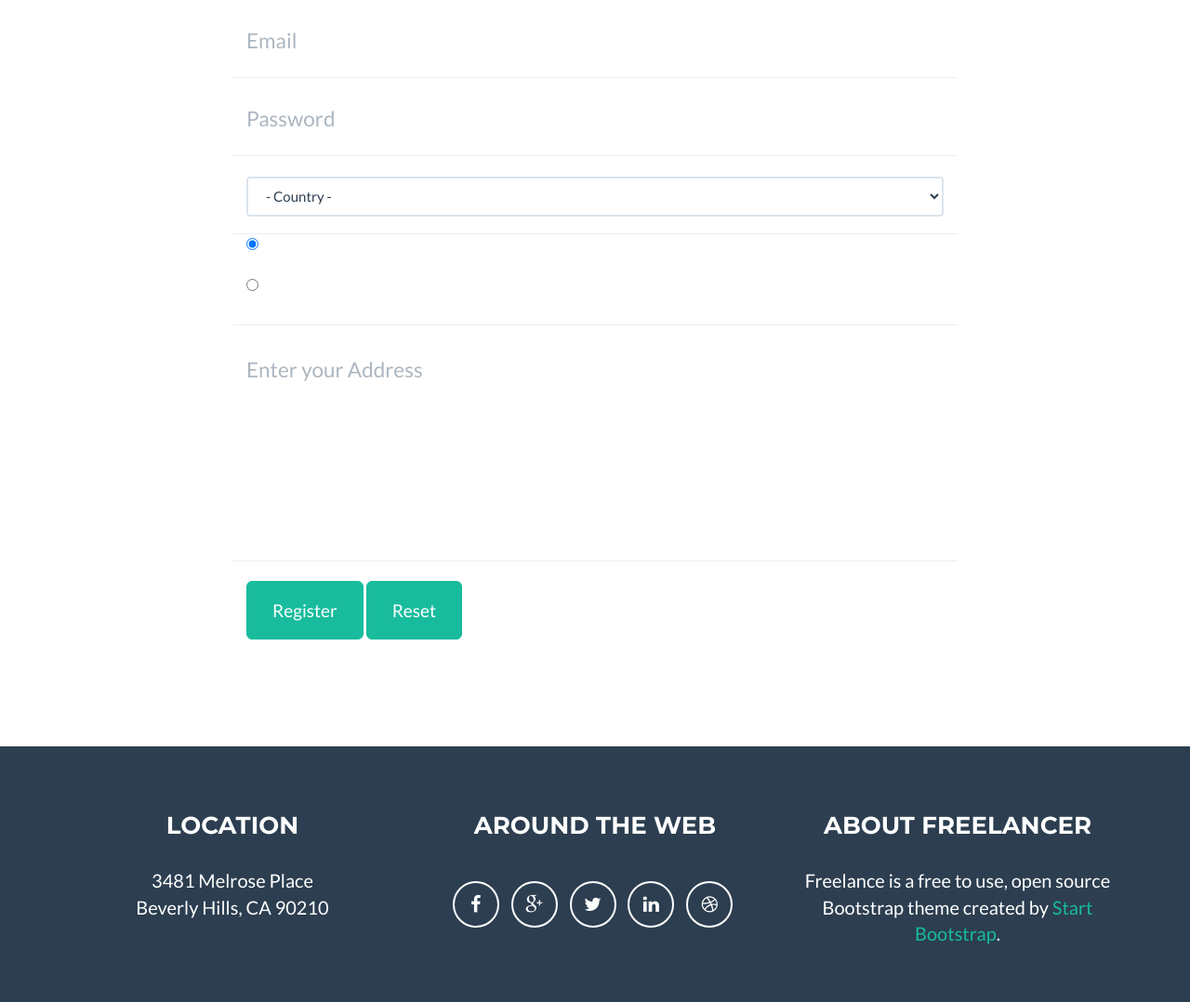
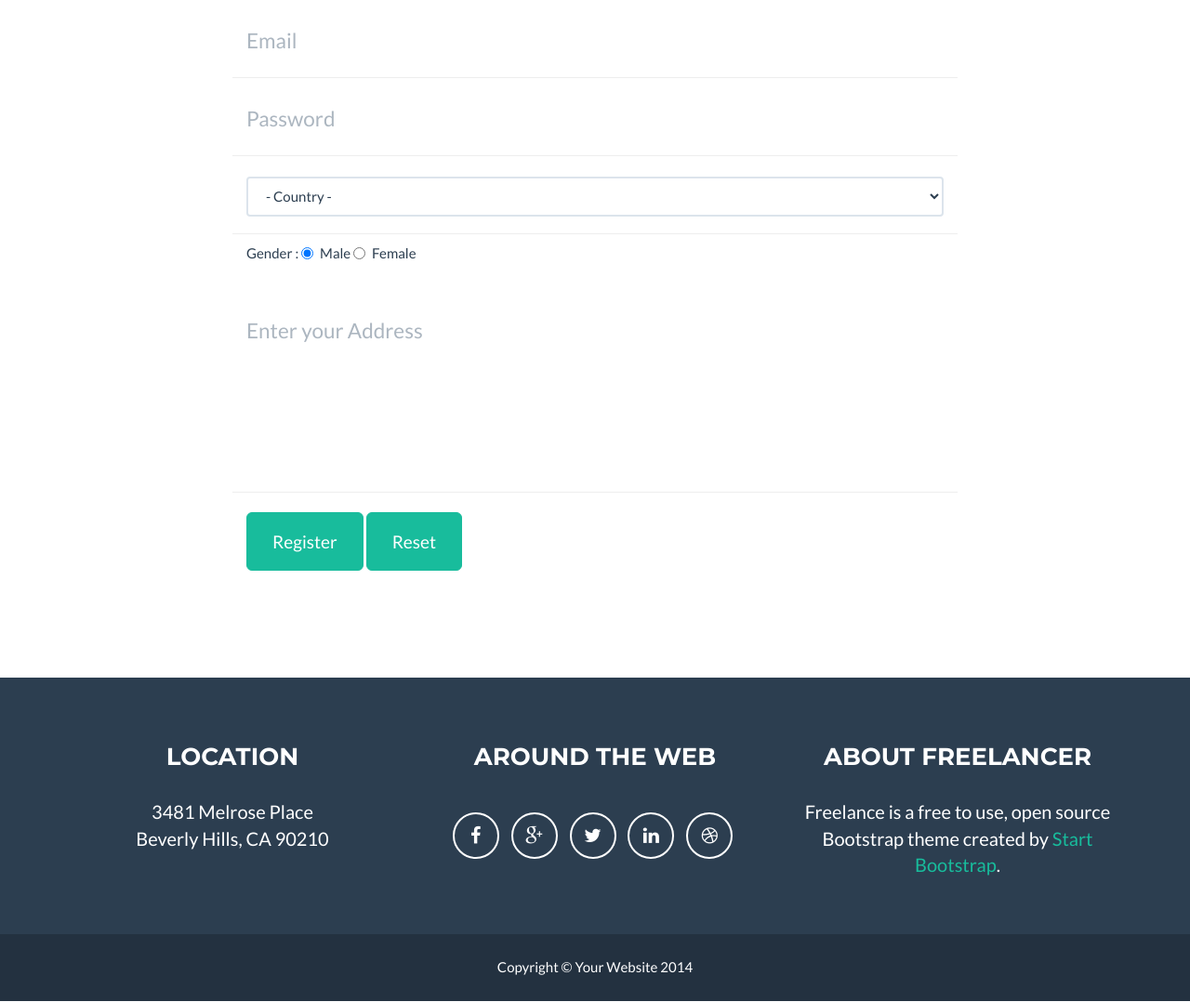
Before and after one commit to javidrathod2850/node_first_project, a Node server app: page /register in a window 1280 px wide. Shown: the part 271-1349 px from the top of the page at 93% size. Run offline with Node 20, Linux system fonts and the light colour scheme; some libraries are stand-ins or nearby versions.

Commit message:
Commit after change themegit add --all;!

```diff
--- a/views/register.ejs
+++ b/views/register.ejs
@@ -41,17 +41,18 @@
                             </div>
                         </div>
                         <div class="row control-group">
-                            <div class="form-group col-xs-12 floating-label-form-group controls">
-                                <input type="radio" id="male" name="gender" checked>
-                                <label for="male">Male</label>
-                                <input type="radio" id="female" name="gender">
-                                <label for="female">Female</label>
+                            <div class="form-group col-xs-12 controls">
+                                <div class="radio">
+                                    <Span>Gender : </span>
+                                    <label for="male"><input type="radio" id="male" name="gender" checked>Male</label>
+                                    <label for="female"><input type="radio" id="female" name="gender">Female</label>
+                                </div>
                             </div>
                         </div>
                         <div class="row control-group">
                             <div class="form-group col-xs-12 floating-label-form-group controls">
                                 <label>Message</label>
-                                <textarea name="address" id="address" placeholder="Enter your Address" rows="6" class="form-control"></textarea>
+                                <textarea name="address" id="address" placeholder="Enter your Address" rows="5" class="form-control"></textarea>
                                 <p class="help-block text-danger"></p>
                             </div>
                         </div>
```
